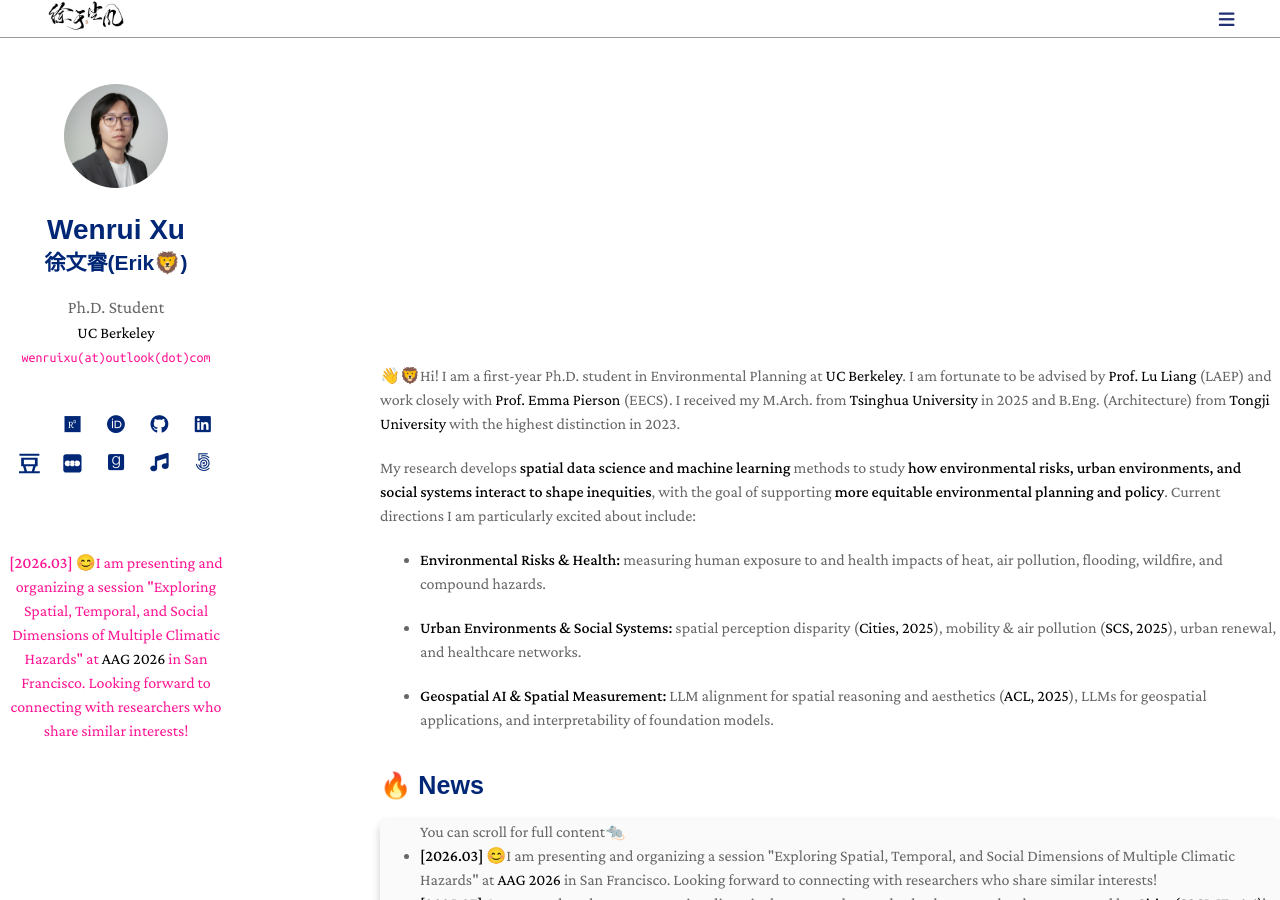
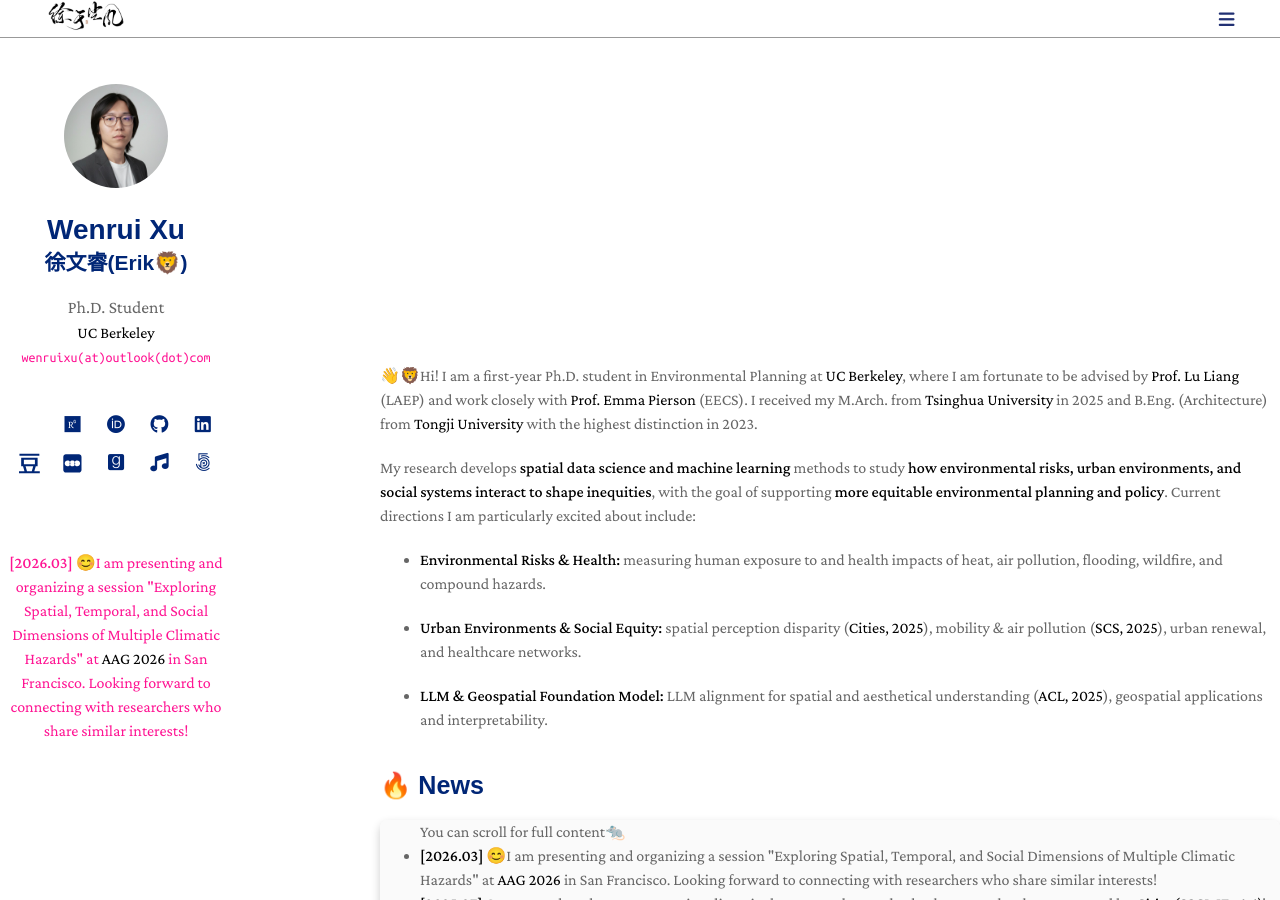
Before and after one commit to ruaruaxu/ruaruaxu.github.io, a Jekyll site: the page built from index.md, in a window 1280 px wide and 900 px high. Built offline with Jekyll 4.4.1, drawn with Linux system fonts in a browser that asks for light colours; a style sheet for code colours, icons or effects is not loaded.

Commit message:
Update index.md

```diff
--- a/index.md
+++ b/index.md
@@ -145,15 +145,15 @@
 })();
 </script>
 
-👋🦁Hi! I am a first-year Ph.D. student in Environmental Planning at [UC Berkeley](https://www.berkeley.edu/). I am fortunate to be advised by [Prof. Lu Liang](https://sites.google.com/site/liang3mlab/people/prof-lu-liang) (LAEP) and work closely with [Prof. Emma Pierson](https://people.eecs.berkeley.edu/~emmapierson/) (EECS). I received my M.Arch. from [Tsinghua University](https://www.tsinghua.edu.cn/en/) in 2025 and B.Eng. (Architecture) from [Tongji University](https://caup.tongji.edu.cn/caupen/main.htm) with the highest distinction in 2023.
+👋🦁Hi! I am a first-year Ph.D. student in Environmental Planning at [UC Berkeley](https://www.berkeley.edu/), where I am fortunate to be advised by [Prof. Lu Liang](https://sites.google.com/site/liang3mlab/people/prof-lu-liang) (LAEP) and work closely with [Prof. Emma Pierson](https://people.eecs.berkeley.edu/~emmapierson/) (EECS). I received my M.Arch. from [Tsinghua University](https://www.tsinghua.edu.cn/en/) in 2025 and B.Eng. (Architecture) from [Tongji University](https://caup.tongji.edu.cn/caupen/main.htm) with the highest distinction in 2023.
 
 My research develops **spatial data science and machine learning** methods to study **how environmental risks, urban environments, and social systems interact to shape inequities**, with the goal of supporting **more equitable environmental planning and policy**. Current directions I am particularly excited about include:
 
 - **Environmental Risks & Health:** measuring human exposure to and health impacts of heat, air pollution, flooding, wildfire, and compound hazards.
 
-- **Urban Environments & Social Systems:** spatial perception disparity ([Cities, 2025](https://wenruixu.com/assets/files/publication/j.cities.2025.106278.pdf)), mobility & air pollution ([SCS, 2025](https://wenruixu.com/assets/files/publication/xuSpatiotemporalImpactsPurposespecific2025.pdf)), urban renewal, and healthcare networks.
+- **Urban Environments & Social Equity:** spatial perception disparity ([Cities, 2025](https://wenruixu.com/assets/files/publication/j.cities.2025.106278.pdf)), mobility & air pollution ([SCS, 2025](https://wenruixu.com/assets/files/publication/xuSpatiotemporalImpactsPurposespecific2025.pdf)), urban renewal, and healthcare networks.
 
-- **Geospatial AI & Spatial Measurement:** LLM alignment for spatial reasoning and aesthetics ([ACL, 2025](https://aclanthology.org/2025.acl-long.567/)), LLMs for geospatial applications, and interpretability of foundation models.
+- **LLM & Geospatial Foundation Model:** LLM alignment for spatial and aesthetical understanding ([ACL, 2025](https://aclanthology.org/2025.acl-long.567/)), geospatial applications and interpretability.
  <br>
 
 
```
